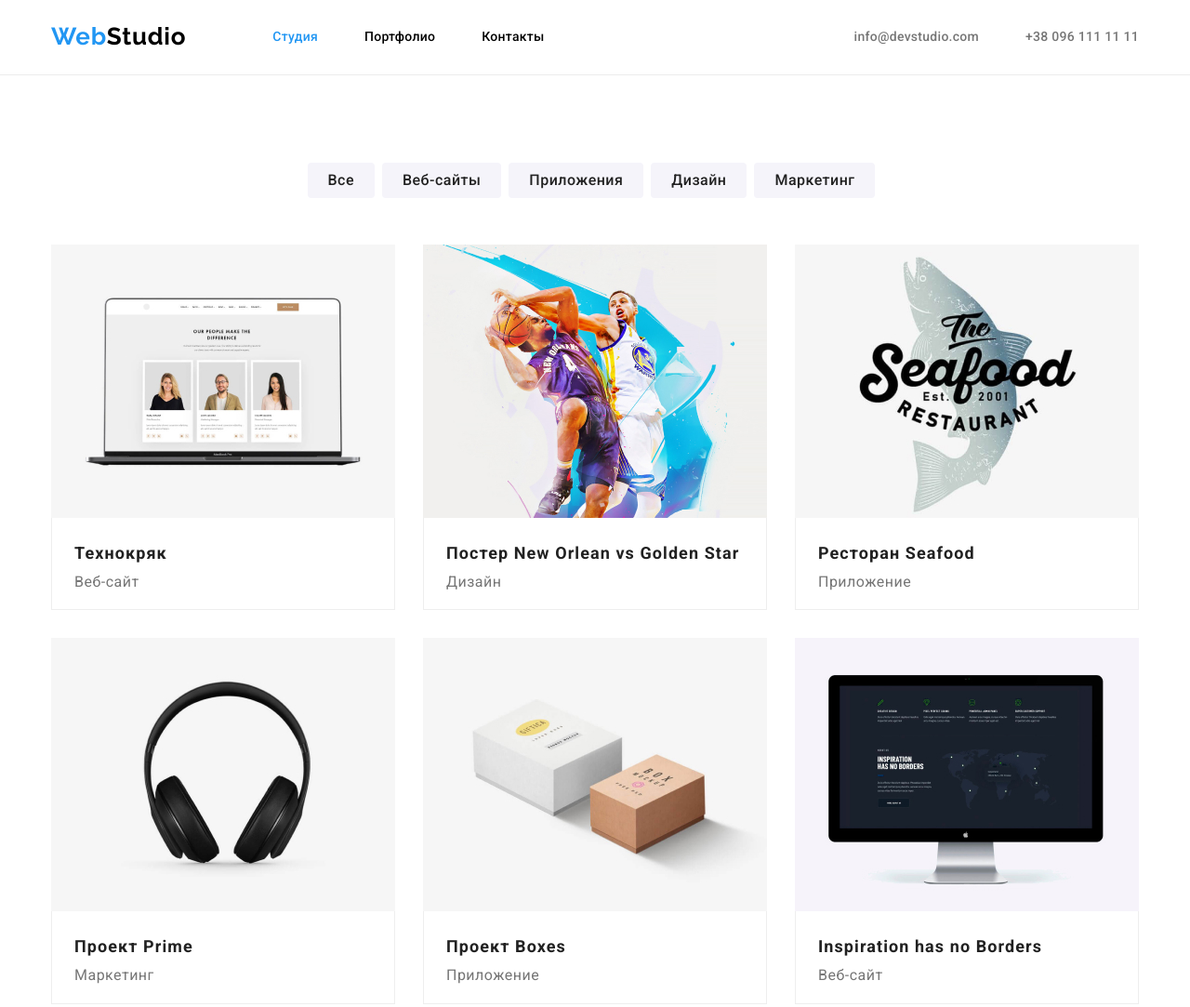
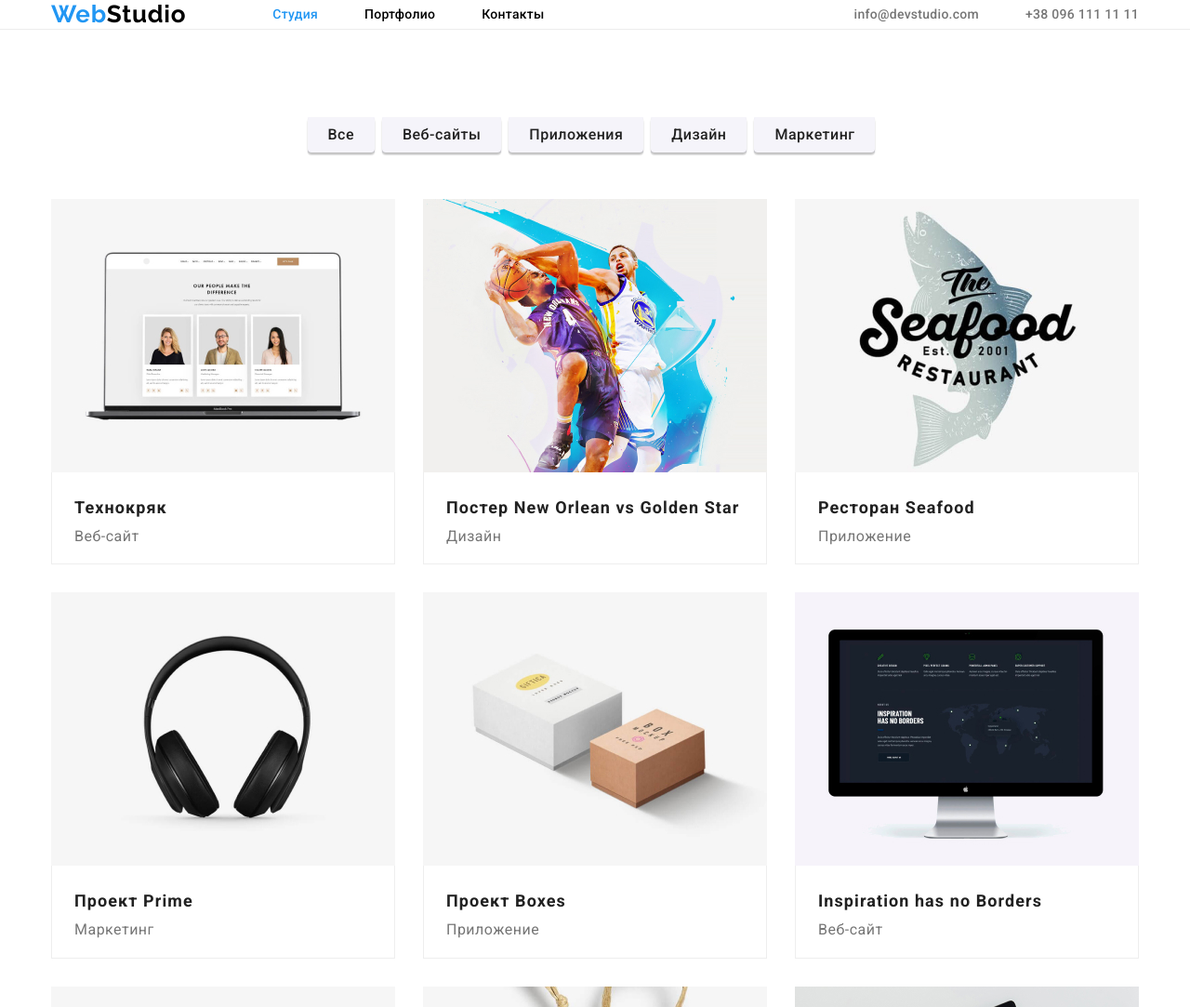
Before and after one commit to Dimortlord/Dimortlord-goit-markup-hw-03, a plain HTML site: page portfolio.html in a window 1280 px wide. Shown: the top 1083 px of the page at 93% size. Drawn offline with nearby package versions, Linux system fonts and the light colour scheme.

Commit message:
New 17.04

```diff
--- a/css/styles.css
+++ b/css/styles.css
@@ -39,8 +39,7 @@ img {
 
 .header {
     /* outline: 2px red; */
-    padding-top: 24px;
-    padding-bottom: 25px;
+
     border-bottom: 1px solid #ECECEC
 }
 
@@ -109,7 +108,7 @@ img {
 .site-nav .link {
 
 
-
+    padding-top: 32px;
     font-style: normal;
     font-weight: 500;
     font-size: 14px;
@@ -185,16 +184,18 @@ img {
 
 }
 
-.button {
+.button-hero {
+    padding: 10px 32px 10px 32px;
     font-family: inherit;
     background-color: var(--accent-color);
     color: var(--primary-backgroung-color);
     font-weight: 700;
     font-size: 16px;
     line-height: 1.87;
+    border-radius: 4px;
 }
 
-.button {
+.button-hero {
     cursor: pointer;
 }
 
@@ -442,9 +443,6 @@ padding-bottom: 60px;
     color: var(--accent-color);
 }
 
-.section-network-item {
-    margin-bottom: 9px;
-}
 
 
 
@@ -467,17 +465,20 @@ padding-bottom: 60px;
 }
 
 
+
+
+
 .section-button-item {
     margin-right: 8px;
-    padding: 6px 22px 6px 22px;
+
     background: var(--secondary-background-color);
-    border-radius: 4px;
+
 
 }
 
+.btn-portfolio {
 
-.section-button-main {
-    padding: 0;
+padding: 6px 22px 6px 22px;
 font-family: inherit;
 color: var(--title-text-color);
 font-style: normal;
@@ -488,11 +489,20 @@ padding-bottom: 60px;
 letter-spacing: 0.03em;
 border: none;
 background: transparent;
+
+box-shadow: 0px 3px 1px rgba(0, 0, 0, 0.1),
+0px 1px 2px rgba(0, 0, 0, 0.08),
+0px 2px 2px rgba(0, 0, 0, 0.12);
+border-radius: 4px;
+
 }
 
 
-.section-button-main:hover,
-.section-button-main:focus {
+
+
+
+.btn-portfolio:hover,
+.sbtn-portfolio:focus {
     color: var(--primary-backgroung-color);
     background-color: var(--accent-color);
     box-shadow: 0px 3px 1px rgba(0, 0, 0, 0.1),
--- a/portfolio.html
+++ b/portfolio.html
@@ -41,19 +41,19 @@
         <div class="container">
         <ul class="section-button-list">
             <li class="section-button-item">
-                <button class="section-button-main" type="button">Все</button>
+                <button class="btn-portfolio" type="button">Все</button>
             </li>
             <li class="section-button-item">
-                <button class="section-button-main" type="button">Веб-сайты</button>
+                <button class="btn-portfolio" type="button">Веб-сайты</button>
             </li>
             <li class="section-button-item">
-                <button class="section-button-main" type="button">Приложения</button>
+                <button class="btn-portfolio" type="button">Приложения</button>
             </li>
             <li class="section-button-item">
-                <button class="section-button-main" type="button">Дизайн</button>
+                <button class="btn-portfolio" type="button">Дизайн</button>
             </li>
             <li class="section-button-item">
-                <button class="section-button-main" type="button">Маркетинг</button>
+                <button class="btn-portfolio" type="button">Маркетинг</button>
             </li>
         </ul>
         <ul class="section-information-list" >
```
Also changed, not shown: index.html (+1 -1 lines). Lines whose indentation alone changed are shown as unchanged.
